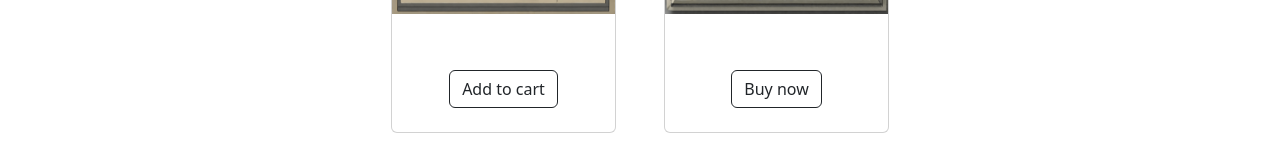
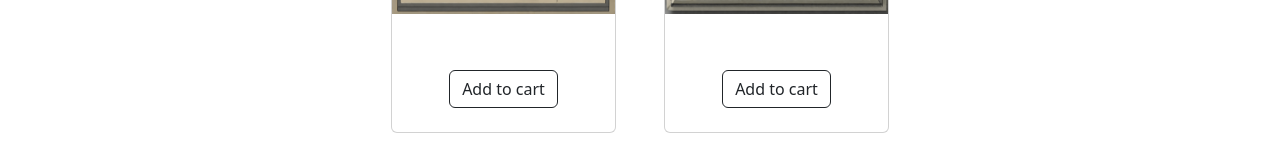
Before and after one commit to marcoaguero/fs-embedded-checkout-react, a React (Create React App) app: page / in a window 1280 px wide. Shown: the part 565-725 px from the top of the page. Built offline with nearby package versions, Linux system fonts and the light colour scheme.

Commit message:
change button

```diff
--- a/src/containers/Grid.jsx
+++ b/src/containers/Grid.jsx
@@ -75,7 +75,7 @@ const Grid = (props) => {
                     className="btn btn-outline-dark mt-auto"
                     onClick={handleRepeatPurchase}
                   >
-                    Buy now
+                    Add to cart
                   </a>
                 </div>
               </div>
```
